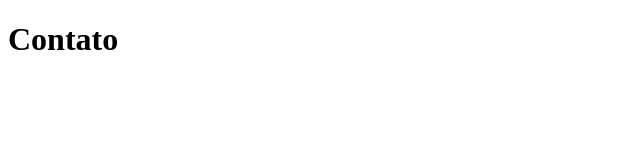
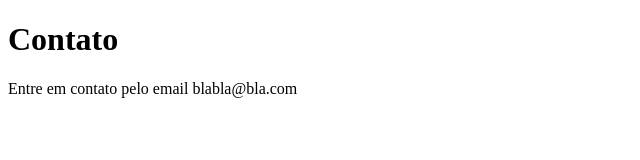
Before and after one commit to KarenLukianyAlmeida/curso-git-alura, a plain HTML site: page contato.html in a window 1280 px wide. Shown: the whole page, without its empty margins (0-640 px from the left). Drawn offline with Linux system fonts and the light colour scheme.

Commit message:
Adicionando email de contato

```diff
--- a/contato.html
+++ b/contato.html
@@ -7,5 +7,6 @@
 </head>
 <body>
     <h1>Contato</h1>
+    <p>Entre em contato pelo email blabla@bla.com</p>
 </body>
 </html>
```
